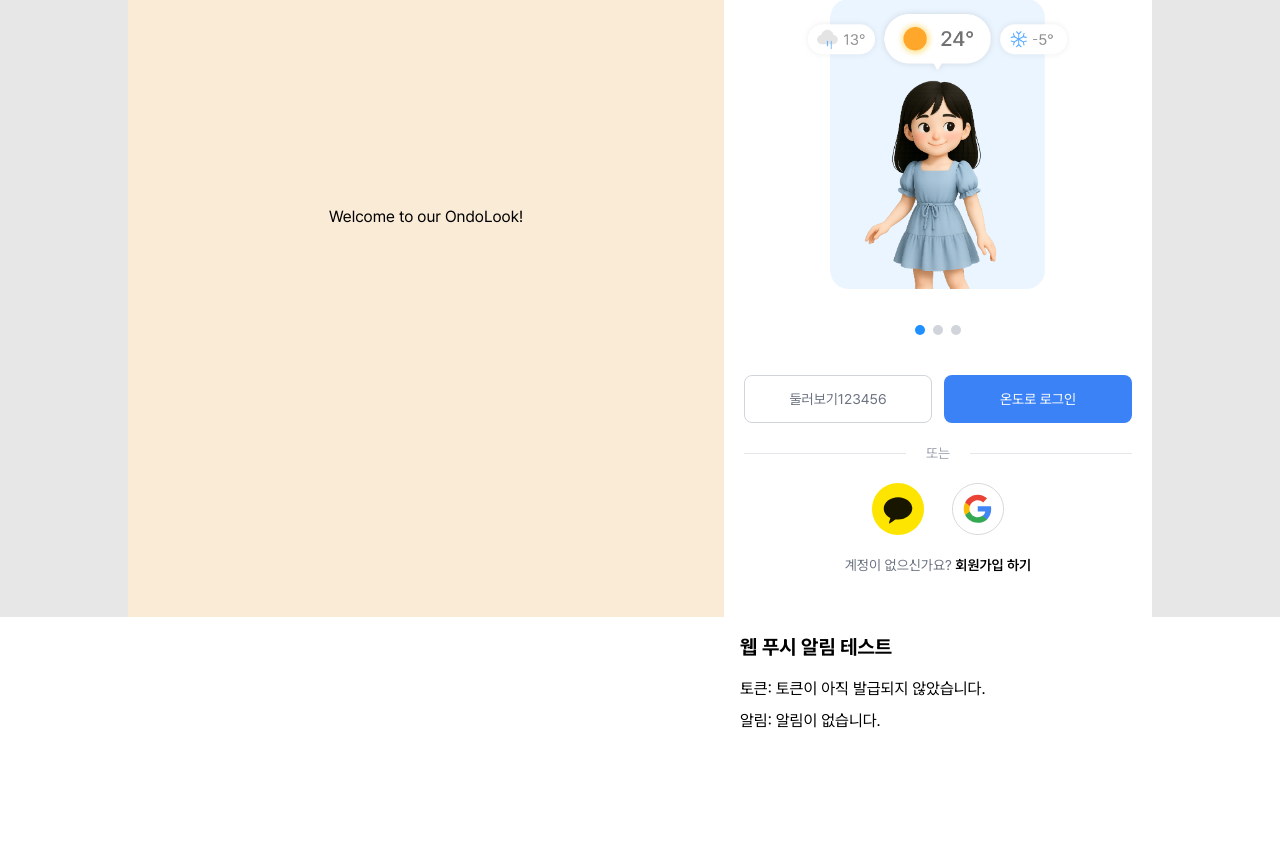
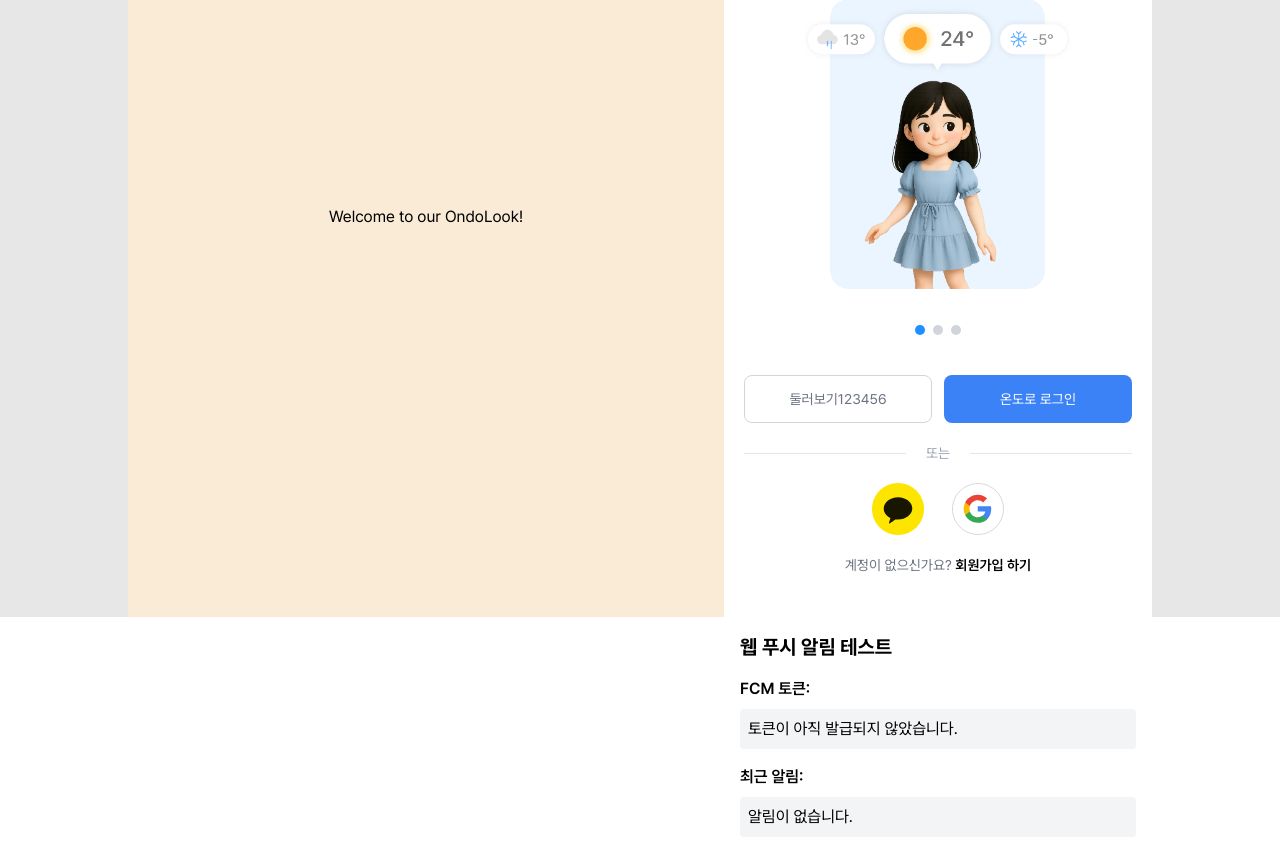
Before and after one commit to boram-3-group/ondolook-fe-react, a React (Vite) app: page /login in a window 1280 px wide. Shown: the part 183-1036 px from the top of the page. Before the commit the page ends 932 px from the top, so only its background shows below. Built offline with nearby package versions, Linux system fonts and the light colour scheme; no server answers.

Commit message:
feat: 권한 받고 요청

```diff
--- a/src/components/NotificationTest.tsx
+++ b/src/components/NotificationTest.tsx
@@ -22,14 +22,31 @@ export const NotificationTest = () => {
   return (
     <div className="p-4">
       <h2 className="text-xl font-bold mb-4">웹 푸시 알림 테스트</h2>
-      <div className="space-y-2">
-        <p>
-          토큰:{' '}
-          {token ? '토큰이 발급되었습니다. (콘솔에서 확인)' : '토큰이 아직 발급되지 않았습니다.'}
-        </p>
-        <p>
-          알림: {notification ? '새로운 알림이 도착했습니다. (콘솔에서 확인)' : '알림이 없습니다.'}
-        </p>
+      <div className="space-y-4">
+        <div>
+          <h3 className="font-semibold mb-2">FCM 토큰:</h3>
+          <p className="break-all bg-gray-100 p-2 rounded">
+            {token || '토큰이 아직 발급되지 않았습니다.'}
+          </p>
+        </div>
+        <div>
+          <h3 className="font-semibold mb-2">최근 알림:</h3>
+          {notification ? (
+            <div className="bg-gray-100 p-2 rounded">
+              <p>
+                <span className="font-semibold">제목:</span> {notification.notification?.title}
+              </p>
+              <p>
+                <span className="font-semibold">내용:</span> {notification.notification?.body}
+              </p>
+              <p>
+                <span className="font-semibold">데이터:</span> {JSON.stringify(notification.data)}
+              </p>
+            </div>
+          ) : (
+            <p className="bg-gray-100 p-2 rounded">알림이 없습니다.</p>
+          )}
+        </div>
       </div>
     </div>
   );
```
Also changed, not shown: src/components/NotificationPermissionModal.tsx (+8 -0 lines).
